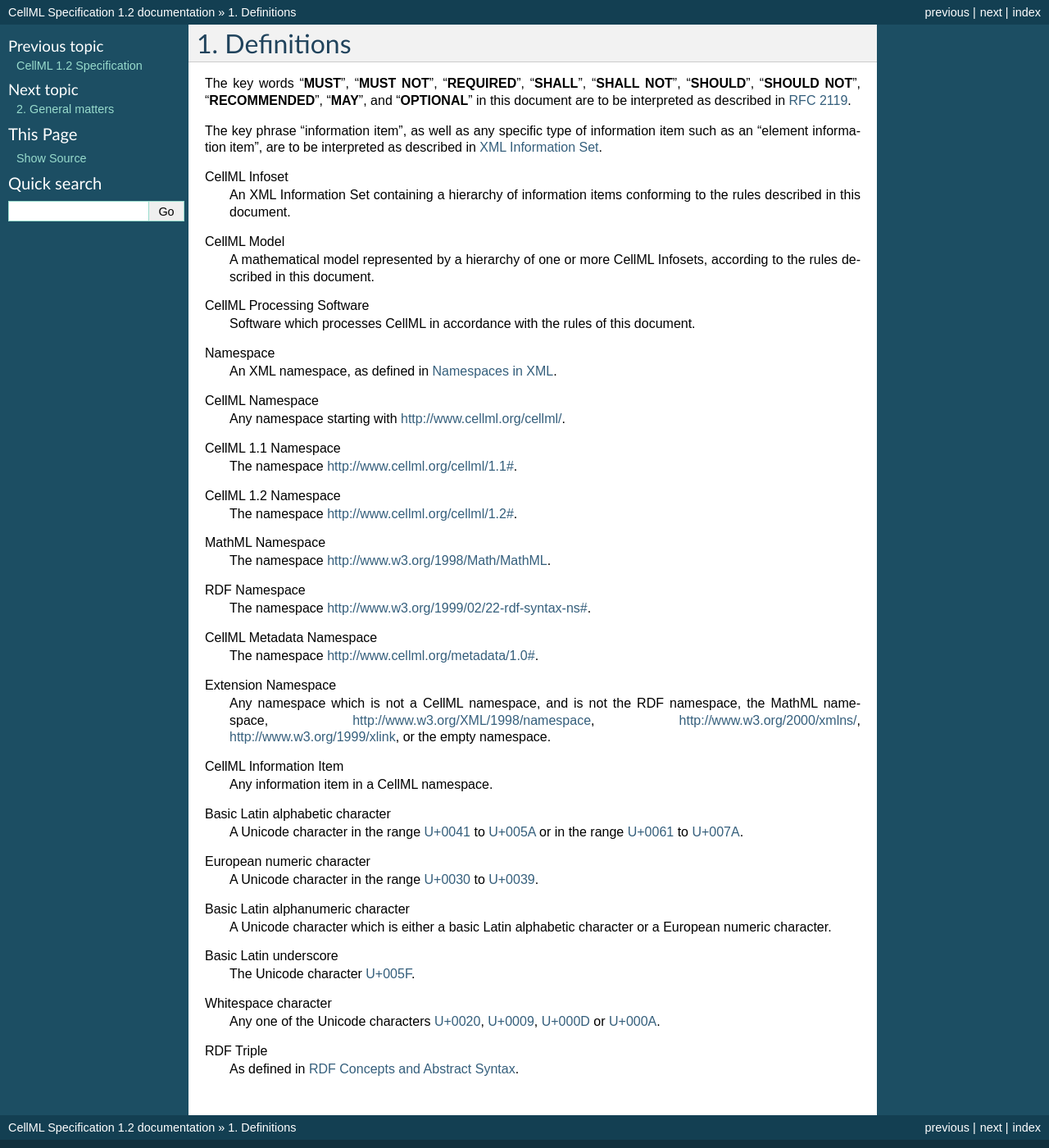
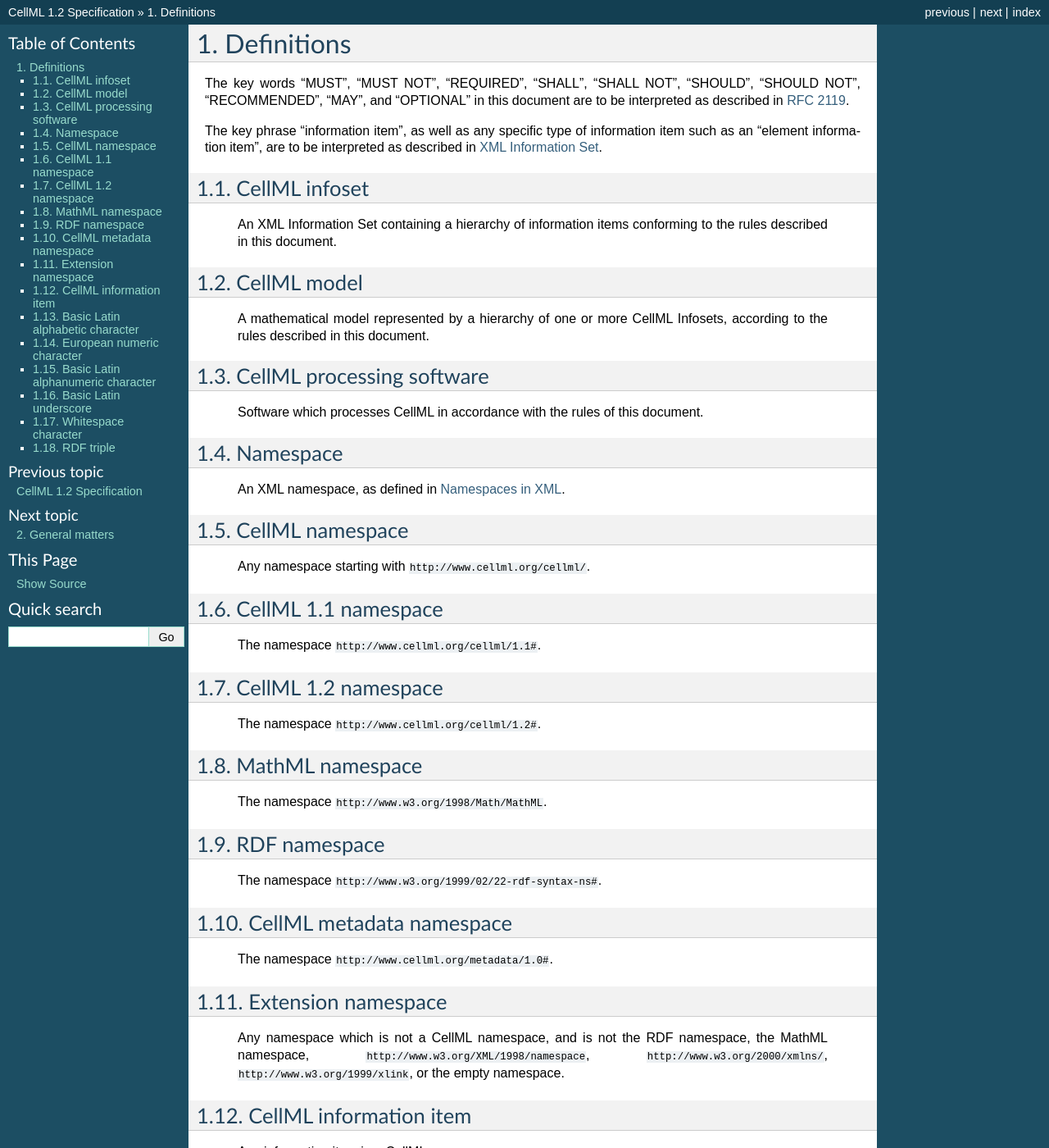
Before and after one commit to nickerso/cellml-spec-sphinx-test, a Sphinx documentation site: the page built from source/definitions.rst, in a window 1280 px wide and 1400 px high. Shown: the whole window at 82% size. Built offline with Sphinx 7.4.7, drawn with Linux system fonts in a browser that asks for light colours; some of the changed lines change nothing that is shown; some of the changed text lies outside the part shown.

Commit message:
Some minor formatting.

```diff
--- a/source/conf.py
+++ b/source/conf.py
@@ -43,7 +43,7 @@ source_suffix = '.rst'
 master_doc = 'index'
 
 # General information about the project.
-project = u'CellML Specification'
+project = u'CellML 1.2 Specification'
 copyright = u'2013, The CellML Editorial Board'
 
 # The version info for the project you're documenting, acts as replacement for
@@ -51,9 +51,9 @@ copyright = u'2013, The CellML Editorial Board'
 # built documents.
 #
 # The short X.Y version.
-version = '1.2'
+#version = ''
 # The full version, including alpha/beta/rc tags.
-release = '1.2'
+#release = ''
 
 # The language for content autogenerated by Sphinx. Refer to documentation
 # for a list of supported languages.
@@ -106,7 +106,7 @@ html_theme = 'default'
 
 # The name for this set of Sphinx documents.  If None, it defaults to
 # "<project> v<release> documentation".
-#html_title = None
+html_title = 'CellML 1.2 Specification'
 
 # A shorter title for the navigation bar.  Default is the same as html_title.
 #html_short_title = None
--- a/source/definitions.rst
+++ b/source/definitions.rst
@@ -1,80 +1,96 @@
 Definitions
 ===========
 
-The key words "**MUST**", "**MUST NOT**", "**REQUIRED**", "**SHALL**", "**SHALL NOT**",
-"**SHOULD**", "**SHOULD NOT**", "**RECOMMENDED**", "**MAY**", and "**OPTIONAL**" in this
+The key words "MUST", "MUST NOT", "REQUIRED", "SHALL", "SHALL NOT",
+"SHOULD", "SHOULD NOT", "RECOMMENDED", "MAY", and "OPTIONAL" in this
 document are to be interpreted as described in `RFC 2119 <http://www.apps.ietf.org/rfc/rfc2119.html>`_.
 
 The key phrase "information item", as well as any specific type of
 information item such as an "element information item", are to be
 interpreted as described in `XML Information Set <http://www.w3.org/TR/xml-infoset/>`_.
 
-CellML Infoset
+CellML infoset
+--------------
     An XML Information Set containing a hierarchy of information items
     conforming to the rules described in this document.
 
-CellML Model
+CellML model
+------------
     A mathematical model represented by a hierarchy of one or more
     CellML Infosets, according to the rules described in this document.
 
-CellML Processing Software
+CellML processing software
+--------------------------
     Software which processes CellML in accordance with the rules of this
     document.
 
 Namespace
+---------
     An XML namespace, as defined in `Namespaces in XML <http://www.w3.org/TR/REC-xml-names/>`_.
 
-CellML Namespace
-    Any namespace starting with `http://www.cellml.org/cellml/ <http://www.cellml.org/cellml/>`_.
+CellML namespace
+----------------
+    Any namespace starting with ``http://www.cellml.org/cellml/``.
 
-CellML 1.1 Namespace
-    The namespace `http://www.cellml.org/cellml/1.1# <http://www.cellml.org/cellml/1.1#>`_.
+CellML 1.1 namespace
+--------------------
+    The namespace ``http://www.cellml.org/cellml/1.1#``.
 
-CellML 1.2 Namespace
-    The namespace `http://www.cellml.org/cellml/1.2# <http://www.cellml.org/cellml/1.2#>`_.
+CellML 1.2 namespace
+--------------------
+    The namespace ``http://www.cellml.org/cellml/1.2#``.
 
-MathML Namespace
-    The namespace `http://www.w3.org/1998/Math/MathML <http://www.w3.org/1998/Math/MathML>`_.
+MathML namespace
+----------------
+    The namespace ``http://www.w3.org/1998/Math/MathML``.
 
-RDF Namespace
-    The namespace `http://www.w3.org/1999/02/22-rdf-syntax-ns# <http://www.w3.org/1999/02/22-rdf-syntax-ns#>`_.
+RDF namespace
+-------------
+    The namespace ``http://www.w3.org/1999/02/22-rdf-syntax-ns#``.
 
-CellML Metadata Namespace
-    The namespace `http://www.cellml.org/metadata/1.0# <http://www.cellml.org/metadata/1.0#>`_.
+CellML metadata namespace
+-------------------------
+    The namespace ``http://www.cellml.org/metadata/1.0#``.
 
-Extension Namespace
+Extension namespace
+-------------------
     Any namespace which is not a CellML namespace, and is not the RDF
-    namespace, the MathML namespace,
-    `http://www.w3.org/XML/1998/namespace <http://www.w3.org/XML/1998/namespace>`_,
-    `http://www.w3.org/2000/xmlns/ <http://www.w3.org/2000/xmlns/>`_,
-    `http://www.w3.org/1999/xlink <http://www.w3.org/1999/xlink>`_,
+    namespace, the MathML namespace, ``http://www.w3.org/XML/1998/namespace``,
+    ``http://www.w3.org/2000/xmlns/``, ``http://www.w3.org/1999/xlink``,
     or the empty namespace.
 
-CellML Information Item
+CellML information item
+-----------------------
     Any information item in a CellML namespace.
 
 Basic Latin alphabetic character
+--------------------------------
     A Unicode character in the range `U+0041 <http://www.fileformat.info/info/unicode/char/0041/index.htm>`_
     to `U+005A <http://www.fileformat.info/info/unicode/char/005A/index.htm>`_ or in the range
     `U+0061 <http://www.fileformat.info/info/unicode/char/0061/index.htm>`_ to
     `U+007A <http://www.fileformat.info/info/unicode/char/007A/index.htm>`_.
 
 European numeric character
+--------------------------
     A Unicode character in the range `U+0030 <http://www.fileformat.info/info/unicode/char/0030/index.htm>`_
     to `U+0039 <http://www.fileformat.info/info/unicode/char/0039/index.htm>`_.
 
 Basic Latin alphanumeric character
+----------------------------------
     A Unicode character which is either a basic Latin alphabetic
     character or a European numeric character.
 
 Basic Latin underscore
+----------------------
     The Unicode character `U+005F <http://www.fileformat.info/info/unicode/char/005F/index.htm>`_.
 
 Whitespace character
+--------------------
     Any one of the Unicode characters `U+0020 <http://www.fileformat.info/info/unicode/char/0020/index.htm>`_,
     `U+0009 <http://www.fileformat.info/info/unicode/char/0009/index.htm>`_,
     `U+000D <http://www.fileformat.info/info/unicode/char/000D/index.htm>`_ or
     `U+000A <http://www.fileformat.info/info/unicode/char/000A/index.htm>`_.
 
-RDF Triple
+RDF triple
+----------
     As defined in `RDF Concepts and Abstract Syntax <http://www.w3.org/TR/rdf-concepts/>`_.
```
